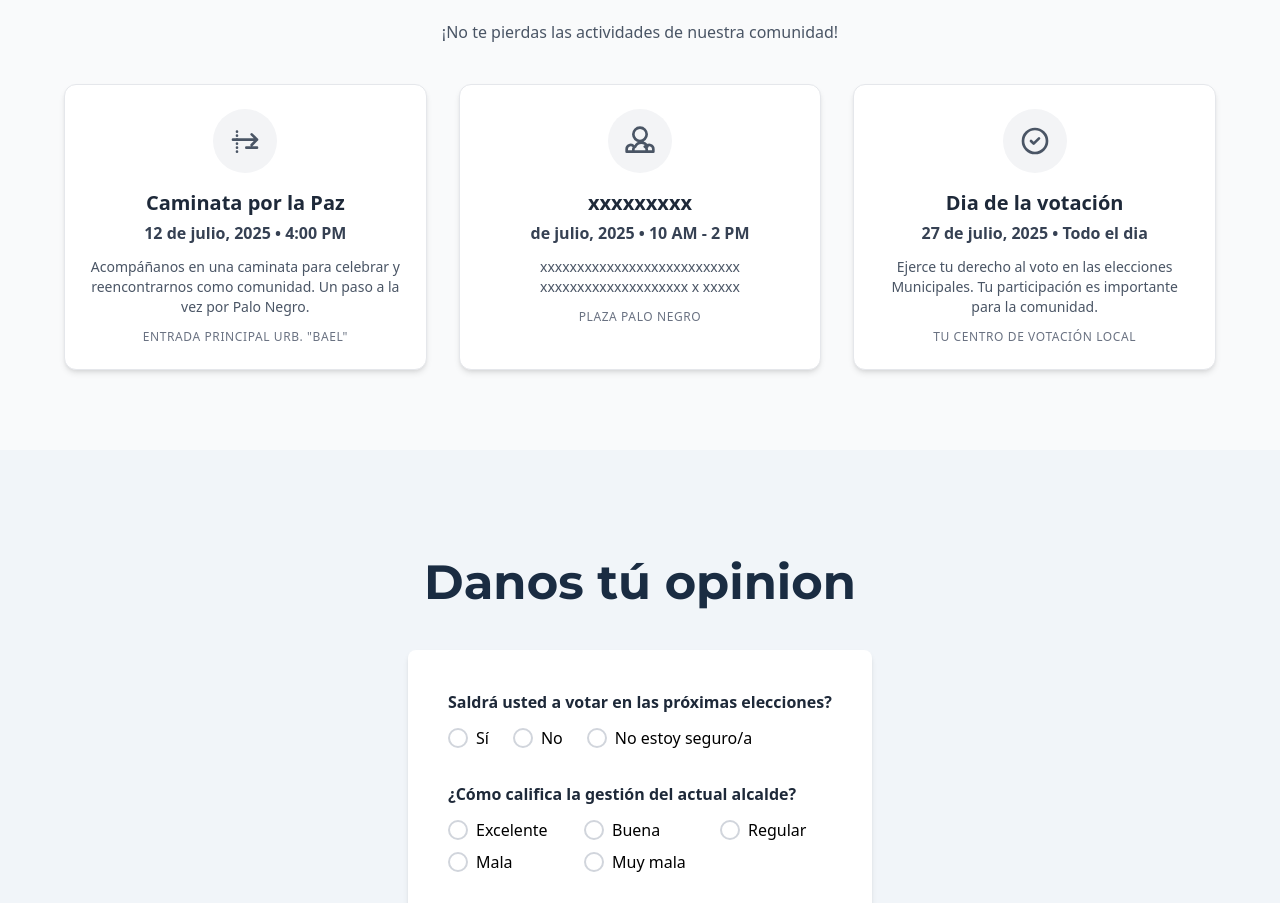
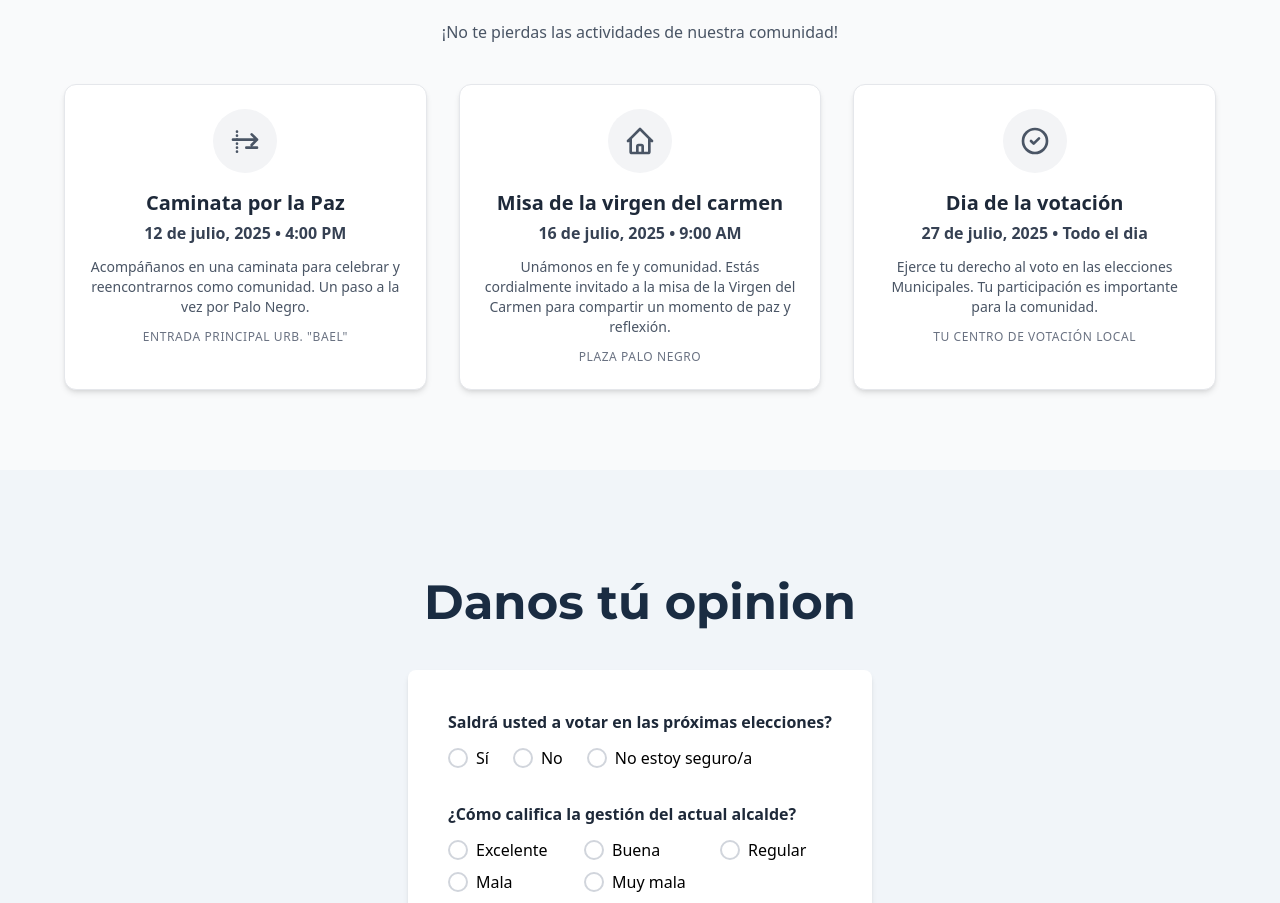
Before and after one commit to JoseeGT/portal-alcalde, an Astro site: page / in a window 1280 px wide. Shown: the part 5684-6587 px from the top of the page. Built offline with nearby package versions, Linux system fonts and the light colour scheme; Astro itself is replaced by a stand-in of ours; what tailwindcss-animated would draw is missing.

Commit message:
actualizando carta misa

```diff
--- a/src/components/Reuniones.astro
+++ b/src/components/Reuniones.astro
@@ -62,14 +62,14 @@
     <path
       stroke-linecap="round"
       stroke-linejoin="round"
-              d="M17 20h5v-2a3 3 0 00-5.356-1.857M17 20H7m10 0v-2c0-.653-.28-1.25-1.44-1.857M7 20H2v-2a3 3 0 015.356-1.857M7 20v-2c0-.653.28-1.25 1.44-1.857m0 0a5.002 5.002 0 019.12 0M12 12a5 5 0 110-10 5 5 0 010 10z"
+      d="M3 12l2-2m0 0l7-7 7 7M5 10v10a1 1 0 001 1h3m10-11l2 2m-2-2v10a1 1 0 01-1 1h-3m-6 0a1 1 0 001-1v-4a1 1 0 011-1h2a1 1 0 011 1v4a1 1 0 001 1m-6 0h6"
     />
   </svg>
         </div>
-        <h3 class="font-bold text-xl text-gray-800">xxxxxxxxx</h3>
-        <p class="font-semibold text-gray-700 mt-1"> de julio, 2025 • 10 AM - 2 PM</p>
+        <h3 class="font-bold text-xl text-gray-800">Misa de la virgen del carmen </h3>
+        <p class="font-semibold text-gray-700 mt-1">16 de julio, 2025 • 9:00 AM</p>
         <p class="text-gray-600 mt-3 text-sm">
-          xxxxxxxxxxxxxxxxxxxxxxxxxxx xxxxxxxxxxxxxxxxxxxx x xxxxx
+          Unámonos en fe y comunidad. Estás cordialmente invitado a la misa de la Virgen del Carmen para compartir un momento de paz y reflexión.
         </p>
         <p class="text-gray-500 text-xs mt-3 font-medium tracking-wider uppercase">
           Plaza Palo Negro
```
Lines whose indentation alone changed are shown as unchanged.
